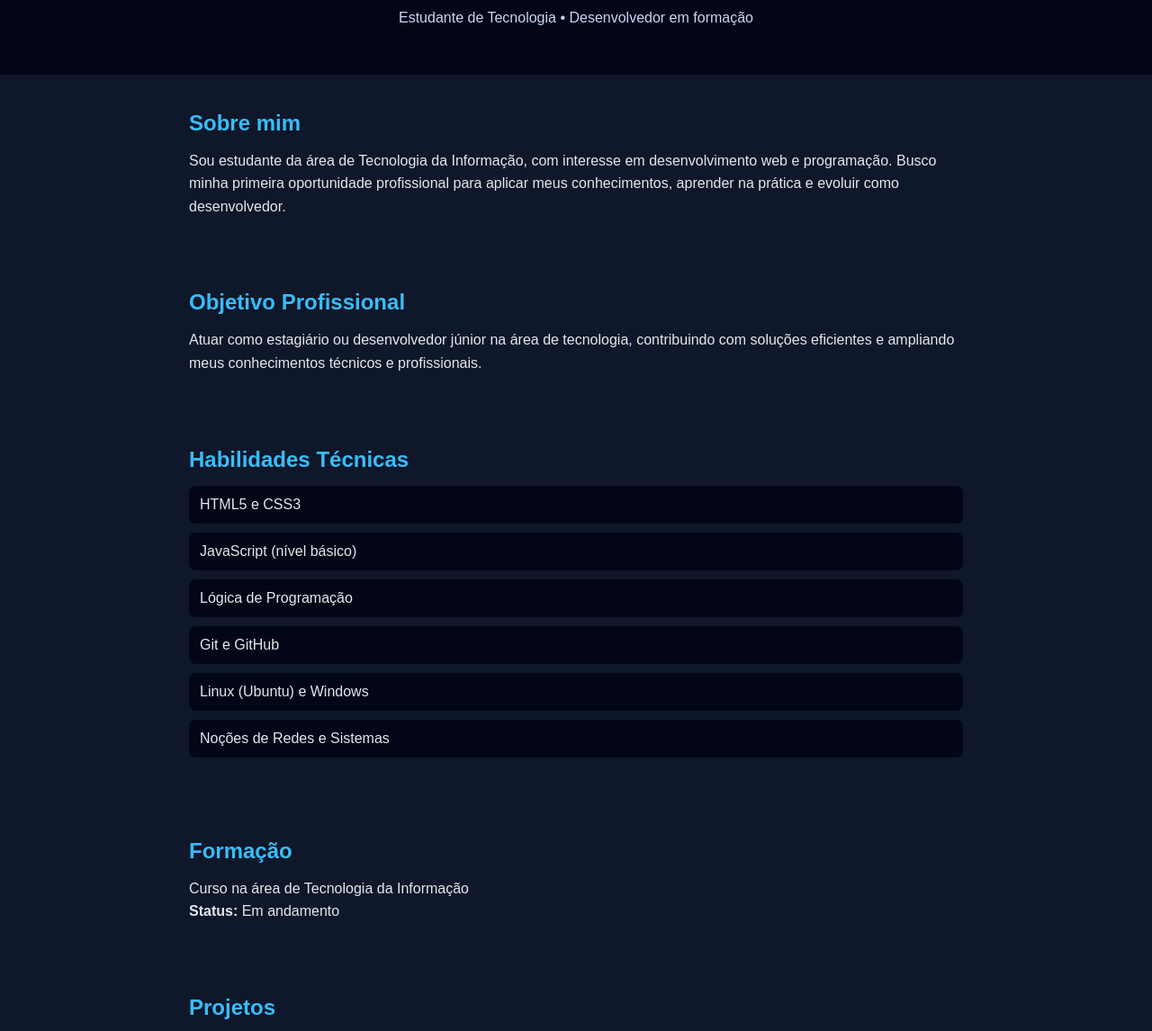
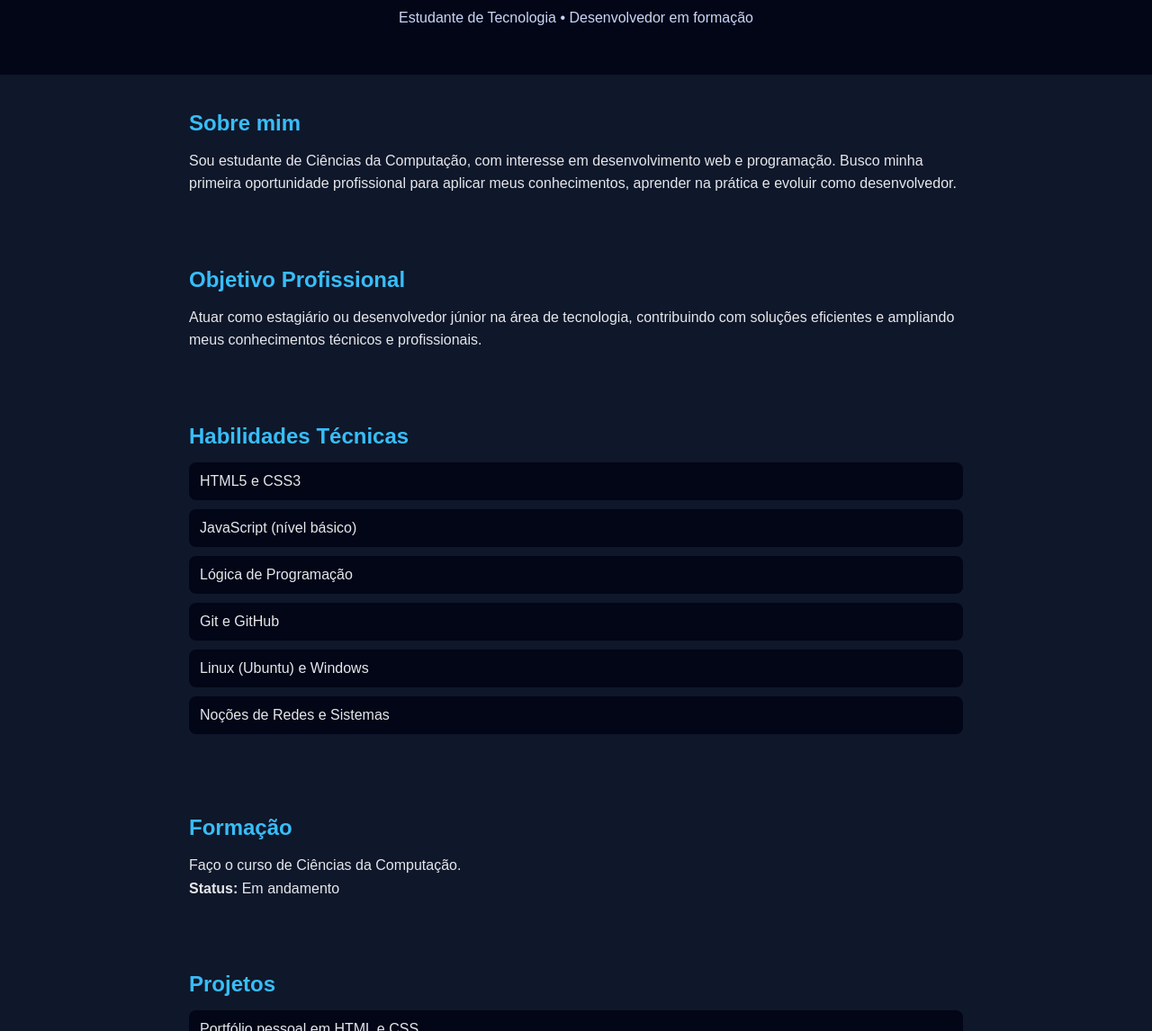
Before and after one commit to LuucasGregory/portifolio, a plain HTML site: page index.html in a window 1280 px wide. Shown: the part 98-1244 px from the top of the page at 90% size. Drawn offline with Linux system fonts and the light colour scheme.

Commit message:
Ciencias da computação

```diff
--- a/index.html
+++ b/index.html
@@ -15,7 +15,7 @@
 <section>
   <h2>Sobre mim</h2>
   <p>
-    Sou estudante da área de Tecnologia da Informação, com interesse em
+    Sou estudante de Ciências da Computação, com interesse em
     desenvolvimento web e programação. Busco minha primeira oportunidade
     profissional para aplicar meus conhecimentos, aprender na prática
     e evoluir como desenvolvedor.
@@ -46,7 +46,7 @@
 <section>
   <h2>Formação</h2>
   <p>
-    Curso na área de Tecnologia da Informação<br>
+    Faço o curso de Ciências da Computação.<br>
     <strong>Status:</strong> Em andamento
   </p>
 </section>
```
